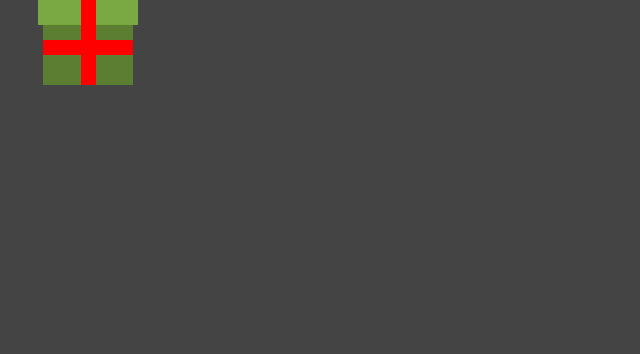
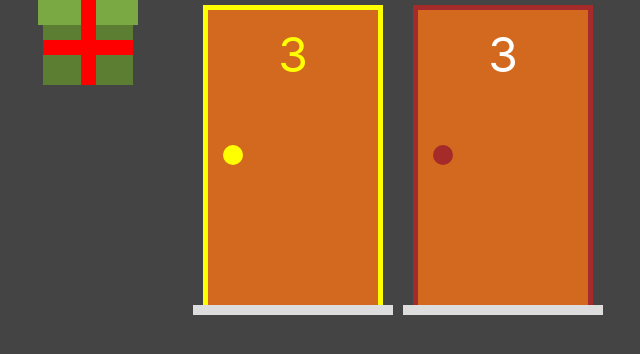
Before and after one commit to naiaragabriela/porta-premiada, a Next.js app: page / in a window 1280 px wide. Shown: the top 354 px of the page, without its empty margins (12-652 px from the left). Built offline with nearby package versions, Linux system fonts and the light colour scheme.

Commit message:
Feat: Door Component

```diff
--- /dev/null
+++ b/components/Porta.jsx
@@ -0,0 +1,17 @@
+import styles from '../styles/Porta.module.css';
+
+export default function Porta(props) {
+    const selecionada = props.selecionada ? styles.selecionada : ''
+    return(
+        <div className={styles.area}>
+        <div className={`${styles.estrutura} ${selecionada}`}>
+                <div className={styles.porta}>
+                    <div className={styles.numero}>3</div>
+                    <div className={styles.macaneta}></div>
+                </div>
+            </div>
+            <div className={styles.chao}></div>
+        </div>
+
+    )
+}
--- a/pages/index.jsx
+++ b/pages/index.jsx
@@ -1,9 +1,12 @@
 import Presente from "../components/Presente";
+import Porta from "../components/Porta";
 
 export default function Home() {
   return (
-    <>
+    <div style={{display: "flex"}}>
       <Presente />
-    </>
+      <Porta selecionada />
+      <Porta />
+    </div>
   );
 }
--- /dev/null
+++ b/styles/Porta.module.css
@@ -0,0 +1,61 @@
+.area {
+    position: relative;
+    display: flex;
+    flex-direction: column;
+    align-items: center;
+    width: var(--area-porta-largura);
+    height: var(--area-porta-altura);
+    margin: 5px;
+}
+
+.estrutura {
+    display: flex;
+    flex-grow: 1;
+    border-left: 5px solid brown;
+    border-top: 5px solid brown;
+    border-right: 5px solid brown;
+    width: 90%;
+}
+
+.porta {
+    display: flex;
+    flex-direction: column;
+    align-items: center;
+    flex-grow: 1;
+    background-color: chocolate;
+    padding: 15px;
+}
+
+.numero {
+    font-size: 3rem;
+}
+
+.macaneta {
+    position: absolute;
+    align-self: flex-start;
+    top: calc(0.45 * var(--area-porta-altura));
+    height: 20px;
+    width: 20px;
+    border-radius: 10px;
+    background-color: brown;
+}
+
+.chao {
+    height: 10px;
+    width: 100%;
+    background-color: #ddd;
+}
+
+.selecionada {
+    border-left: 5px solid yellow;
+    border-top: 5px solid yellow;
+    border-right: 5px solid yellow;
+}
+
+.selecionada .numero {
+    color: yellow;
+}
+
+.selecionada .macaneta {
+    background-color: yellow;
+}
```
